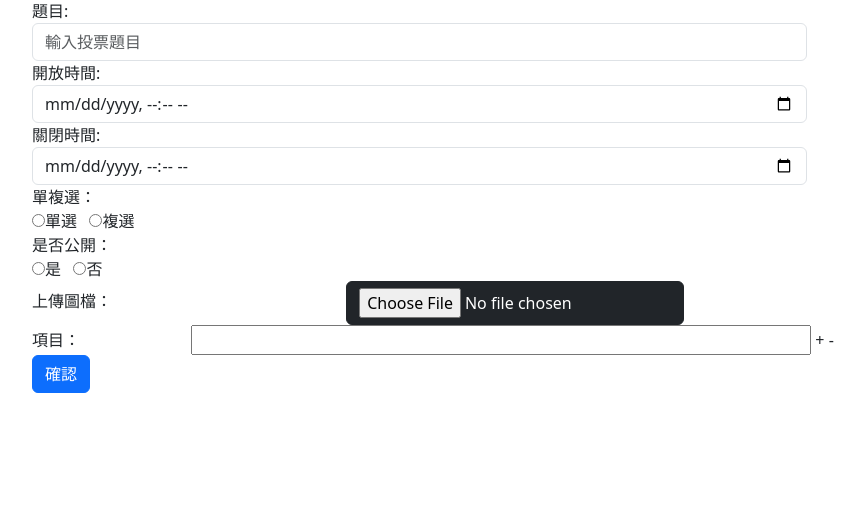
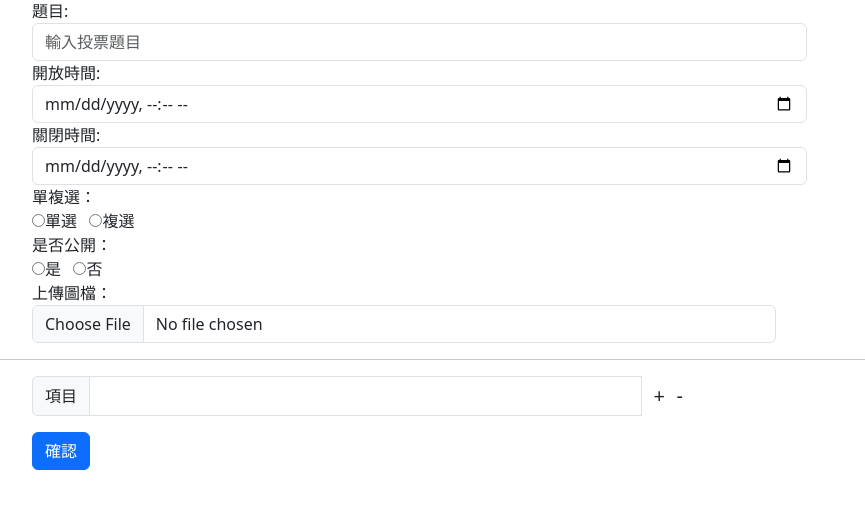
Before and after one commit to Cerry0524/votesystem, a PHP site: page /index.php?do=add_vote in a window 1280 px wide. Shown: the part 119-628 px from the top of the page, without its empty margins (236-1101 px from the left). Run offline with PHP 8.4, Linux system fonts and the light colour scheme; some libraries are stand-ins or nearby versions.

Commit message:
完成投票新增頁面CSS

```diff
--- a/back/add_vote.php
+++ b/back/add_vote.php
@@ -20,29 +20,34 @@
             </div>
         </div>
         <div class="form-group offset-2">
-            <label  class="control-label col-sm-2" for="type">單複選：</label>
+            <label class="control-label col-sm-2" for="type">單複選：</label>
             <div class="col-sm-offset-4 col-sm-6">
                 <input type="radio" name="type" value="1">單選&nbsp;&nbsp;
                 <input type="radio" name="type" value="2">複選
             </div>
         </div>
         <div class="form-group offset-2">
-            <label  class="control-label col-sm-4" for="type">是否公開：</label>
+            <label class="control-label col-sm-4" for="type">是否公開：</label>
             <div class="col-sm-offset-4 col-sm-6">
                 <input type="radio" name="type" value="0">是&nbsp;&nbsp;
                 <input type="radio" name="type" value="1">否
             </div>
         </div>
-        <div class="form-group offset-2 ">
+        <div class="form-group offset-2 col-8">
             <label class="control-label col-sm-offset-2 col-sm-4" for="img">上傳圖檔：</label>
-            <input class="col-sm-offset-2 btn btn-dark"  type="file" name="img" id="img">
+            <input type="file" class="form-control " id="img">
         </div>
-        <div class="form-group offset-2 options">
-            <div>
-                <label class="control-label col-sm-2" for="description" >項目：</label>
-                <input type="text" name="description[]" class="col-sm-8 description-input">
-                <span onclick="addOption()">+</span>
-                <span onclick="removeOption(this)">-</span>
+        <hr>
+        <div>
+            <div class="form-group offset-2 options col-7">
+                <div class="input-group mb-3">
+                    <span class="input-group-text" id="description">項目</span>
+                    <input type="text" class="form-control" aria-label="Sizing example input" aria-describedby="inputGroup-sizing-default" name="description[]">
+                    &nbsp&nbsp&nbsp
+                    <span onclick="addOption()" class="lh-lg fs-5">+</span>
+                    &nbsp&nbsp&nbsp
+                    <span onclick="removeOption(this)" class="lh-lg fs-5">-</span>
+                </div>
             </div>
         </div>
         <div class="form-group  offset-2 ">
@@ -59,13 +64,18 @@
 
 <script>
     function addOption() {
-        let opt = `<div>
-                <label for="description">項目：</label>
-                <input type="text" name="description[]"  class="description-input">
-                <span onclick="addOption()">+</span>
-                <span onclick="removeOption(this)">-</span>
-            </div>`
-        $(".options").append(opt);
+        let opt = `
+        <div class="form-group offset-2 options col-7">
+            <div class="input-group mb-3">
+                <span class="input-group-text" id="description">項目</span>
+                <input type="text" class="form-control" aria-label="Sizing example input" aria-describedby="inputGroup-sizing-default" name="description[]">
+                &nbsp&nbsp&nbsp
+                <span onclick="addOption()" class="lh-lg fs-5">+</span>
+                &nbsp&nbsp&nbsp
+                <span onclick="removeOption(this)" class="lh-lg fs-5">-</span>
+            </div>
+        </div>`
+        $(".options").parent().append(opt);
     }
 
     function removeOption(el) {
```
Also changed, not shown: img/04-01A.jpg (added), img/04-13.jpg (added).
